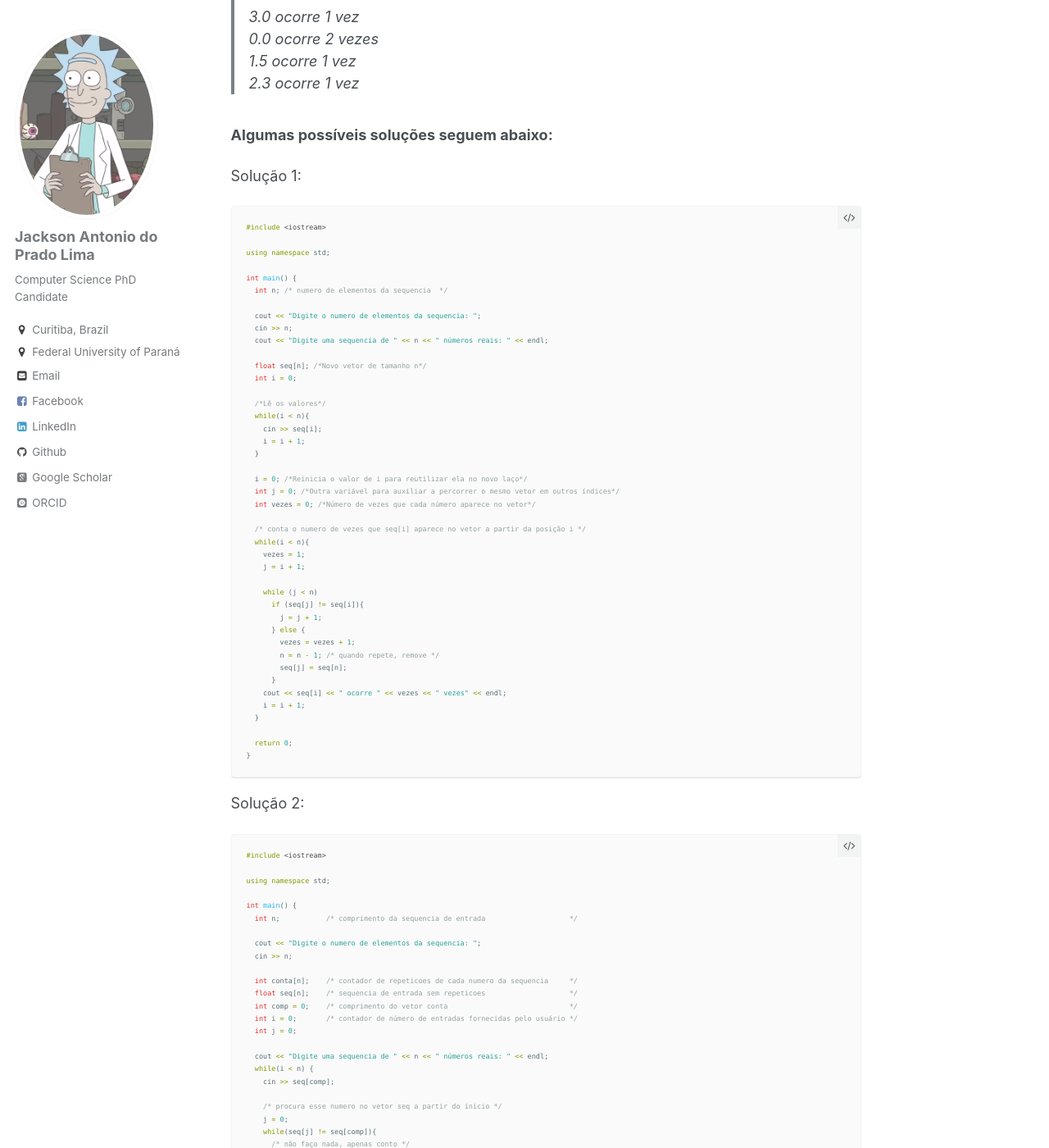
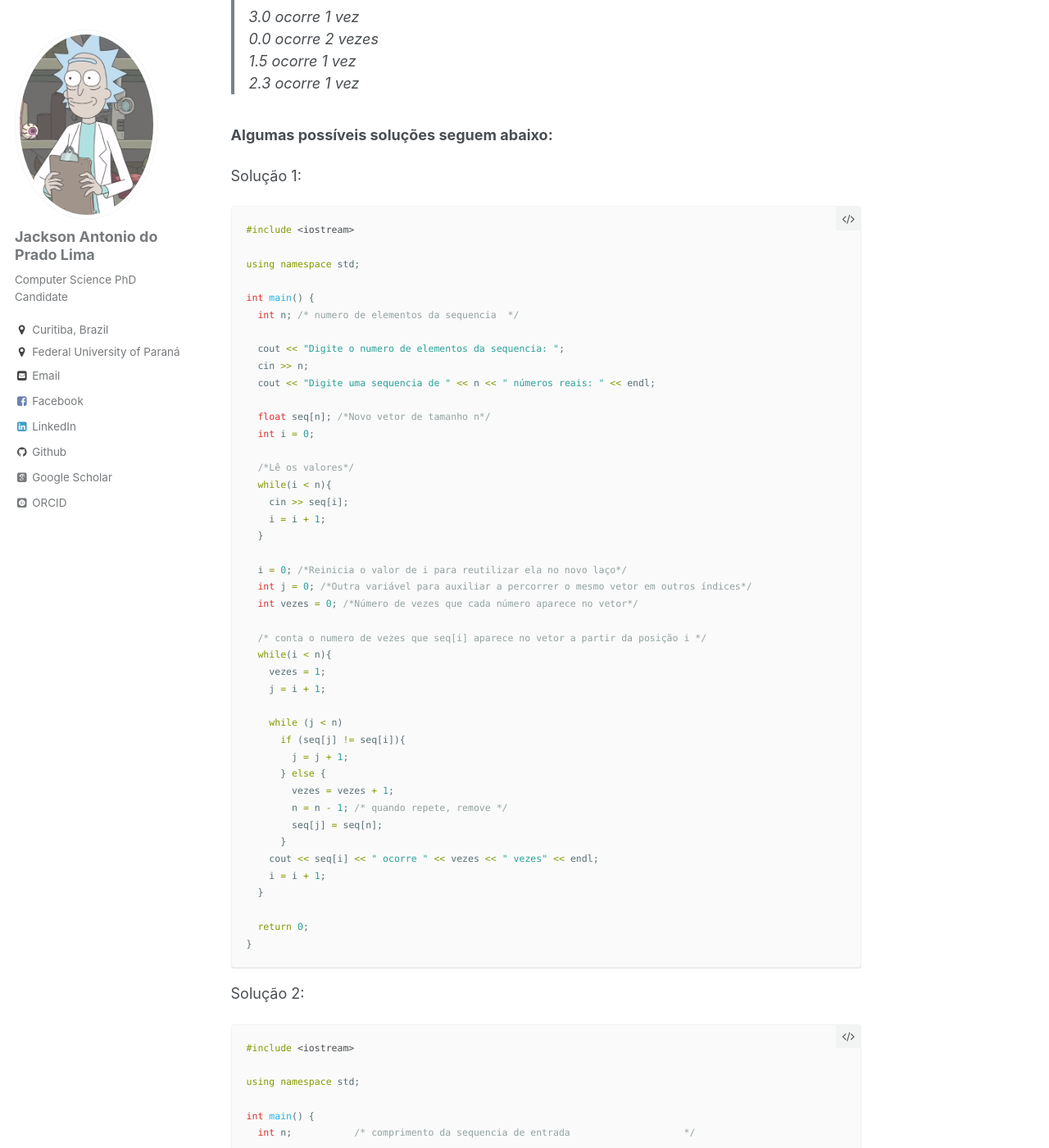
Before and after one commit to jacksonpradolima/jacksonpradolima.github.io, a Jekyll site: the page built from files/teaching/Exercicios/Vetores/Questao1/SolucaoC.md, in a window 1280 px wide and 1400 px high, scrolled down 375 px. Shown: the whole window at 82% size. Built offline with Jekyll 4.4.1, drawn with Linux system fonts in a browser that asks for light colours; some web fonts are replaced.

Commit message:
update syntax font

```diff
--- a/_sass/_syntax.scss
+++ b/_sass/_syntax.scss
@@ -19,7 +19,7 @@ div.highlighter-rouge, figure.highlight {
     background-color: $lighter-gray;
     content: "\f121";
     font-family: "fontawesome" !important;
-    font-size: $type-size-6;
+    font-size: .8em;
     line-height: 1;
     text-transform: none;
     speak: none;
@@ -28,7 +28,7 @@ div.highlighter-rouge, figure.highlight {
   .highlight {
     margin: 0;
     font-family: $monospace;
-    font-size: $type-size-7;
+    font-size: .8em;
     line-height: 1.8;
   }
 }
```
